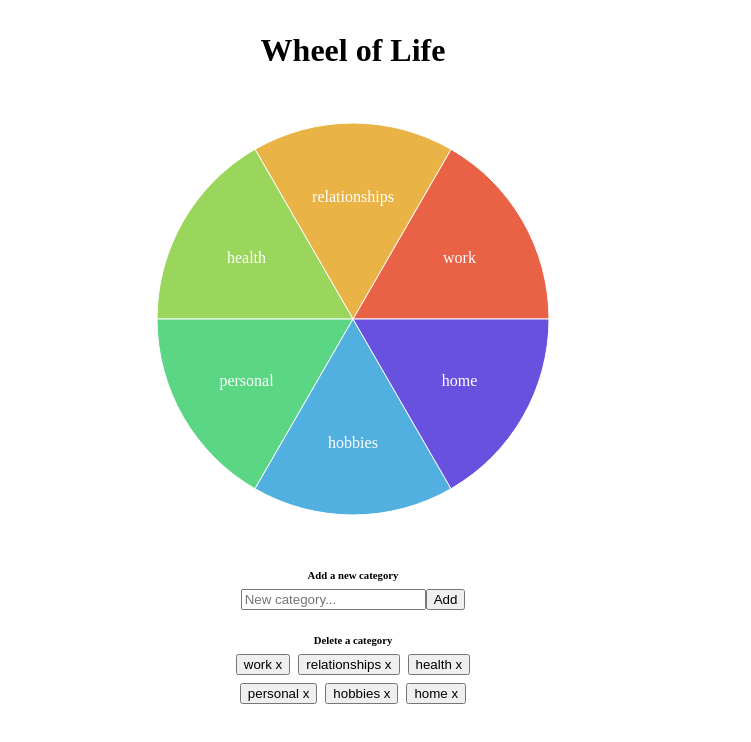
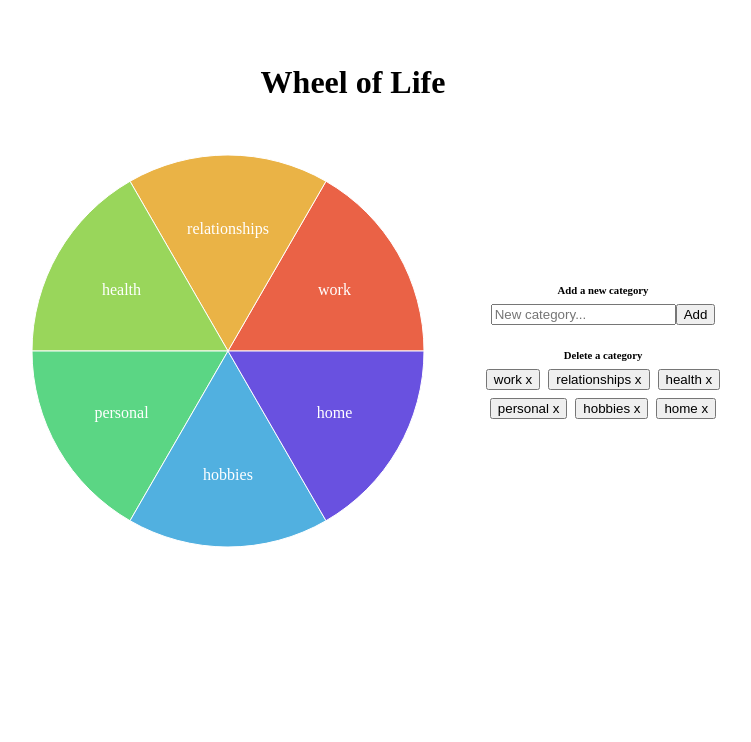
Before and after one commit to alexdietz1988/wheel-of-life, a React (Vite) app: page / in a window 1280 px wide. Shown: the top 742 px of the page, without its empty margins (287-1038 px from the left). Built offline with nearby package versions, Linux system fonts and the light colour scheme.

Commit message:
Improve layout

```diff
--- a/src/App.css
+++ /dev/null
@@ -1,9 +0,0 @@
-body {
-  width: 500px;
-  margin: 2rem auto;
-  text-align: center;
-
-  * {
-    margin: 0;
-  }
-}
--- /dev/null
+++ b/src/App.styles.ts
@@ -0,0 +1,15 @@
+import styled from 'styled-components';
+
+export const Container = styled.div`
+  width: min(1000px, 100vw);
+  margin: 2rem auto;
+  padding: 2rem;
+  text-align: center;
+`;
+
+export const Content = styled.div`
+  display: flex;
+  flex-wrap: wrap;
+  justify-content: center;
+  align-items: center;
+`;
--- a/src/App.tsx
+++ b/src/App.tsx
@@ -3,7 +3,7 @@ import { useState, useEffect } from 'react';
 import { getSavedCategory, setSavedCategory } from './App.helpers';
 import EditCategories from './components/EditCategories';
 import Wheel from './components/Wheel';
-import './App.css';
+import * as Styled from './App.styles';
 
 const App = () => {
   const [categories, setCategories] = useState<string[]>([
@@ -19,15 +19,17 @@ const App = () => {
   useEffect(() => setSavedCategory(selectedCategory), [selectedCategory]);
 
   return (
-    <>
+    <Styled.Container>
       <h1>Wheel of Life</h1>
+      <Styled.Content>
         <Wheel
           categories={categories}
           selectedCategory={selectedCategory}
           setSelectedCategory={setSelectedCategory}
         />
         <EditCategories categories={categories} setCategories={setCategories} />
-    </>
+      </Styled.Content>
+    </Styled.Container>
   );
 };
 
--- a/src/components/EditCategories.styles.ts
+++ b/src/components/EditCategories.styles.ts
@@ -2,7 +2,7 @@ import styled from 'styled-components';
 
 export const Form = styled.form`
   width: 250px;
-  margin-inline: auto;
+  display: inline-block;
 
   & > div {
     display: flex;
--- /dev/null
+++ b/src/index.css
@@ -0,0 +1,4 @@
+* {
+  box-sizing: border-box;
+  margin: 0;
+}
--- a/src/main.tsx
+++ b/src/main.tsx
@@ -1,6 +1,7 @@
 import { StrictMode } from 'react'
 import { createRoot } from 'react-dom/client'
 import App from './App.tsx'
+import './index.css'
 
 createRoot(document.getElementById('root')!).render(
   <StrictMode>
```
Lines whose indentation alone changed are shown as unchanged.
